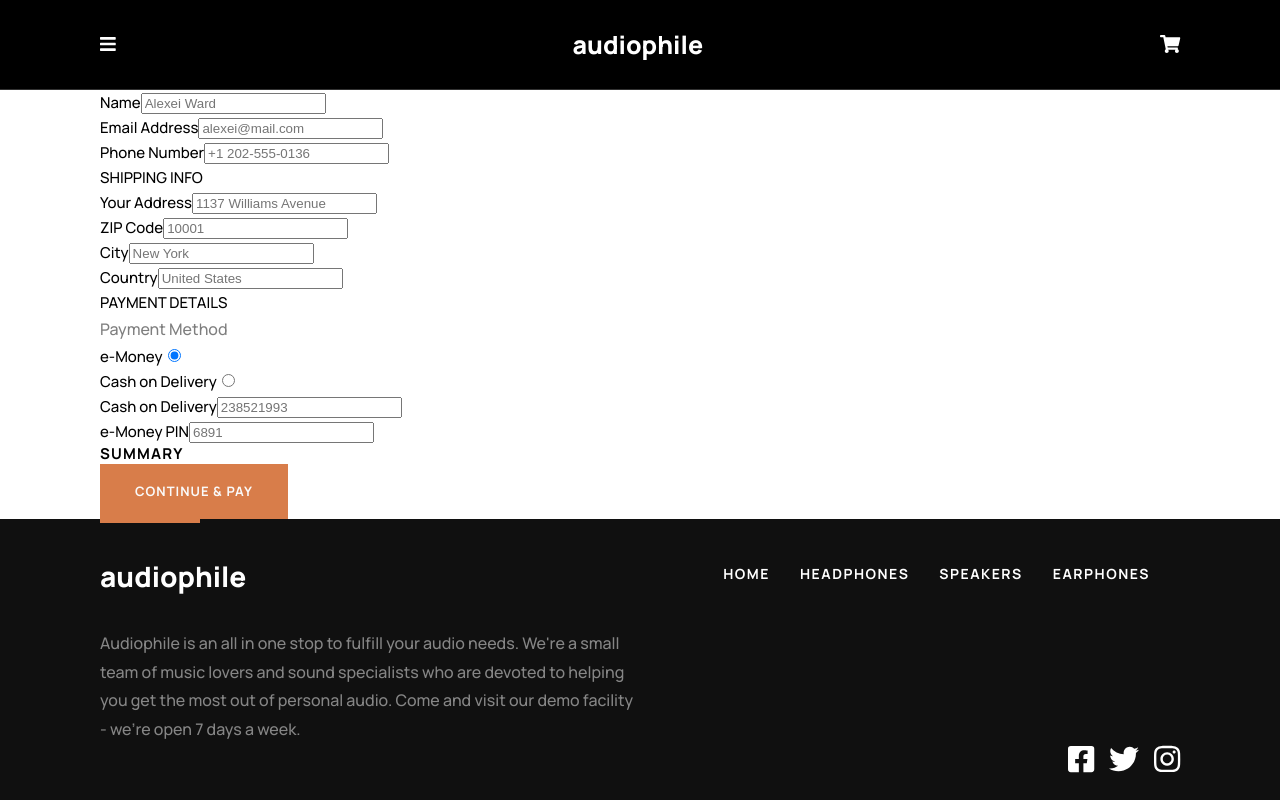
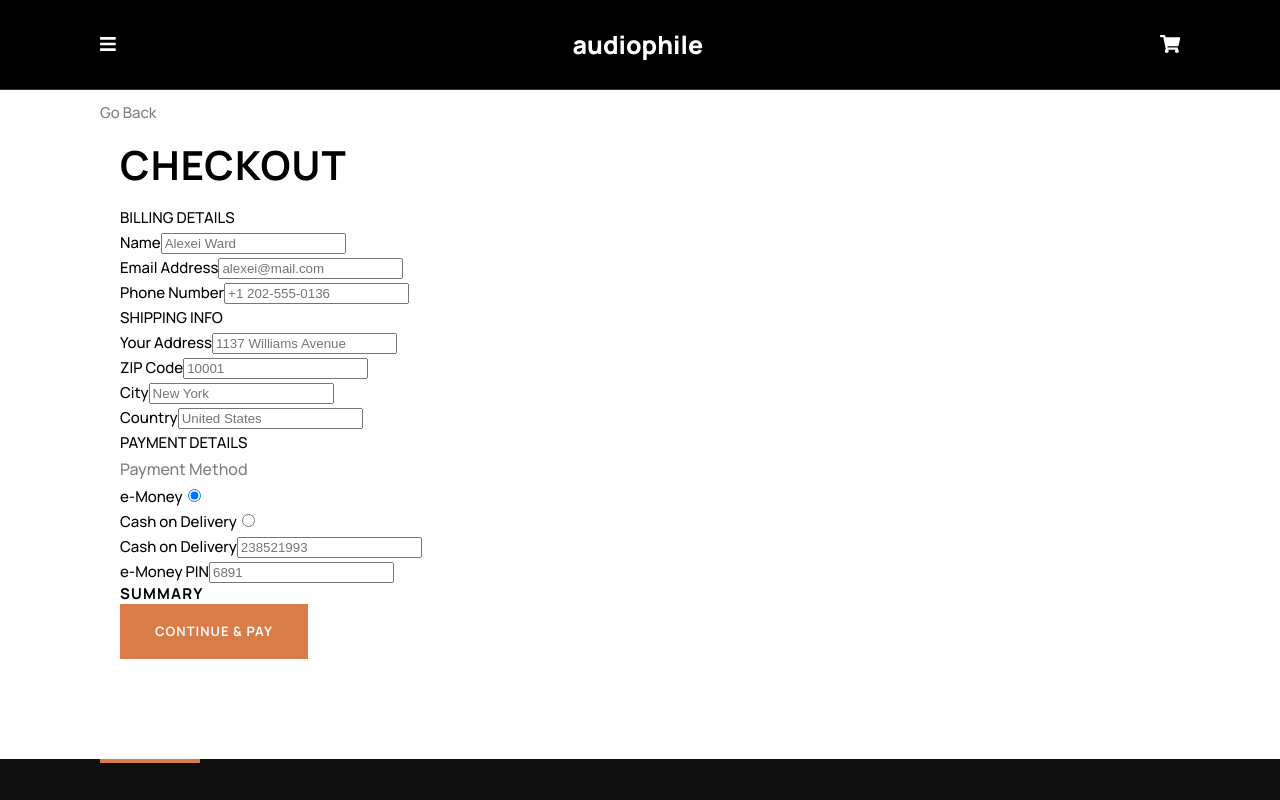
Before and after one commit to sudo-ditto/audiophile-ecommerce, a React (Create React App) app: page /checkout in a window 1280 px wide. Shown: the top 800 px of the page. Built offline with nearby package versions, Linux system fonts and the light colour scheme.

Commit message:
Added checkout container layout

```diff
--- /dev/null
+++ b/src/assets/sass/5-modules/_formInput.scss
@@ -0,0 +1,3 @@
+.form-input {
+
+}
--- /dev/null
+++ b/src/assets/sass/6-pages/_checkout.scss
@@ -0,0 +1,12 @@
+#checkout {
+    padding-top   : 100px;
+    padding-bottom: 100px;
+
+    .checkout__container {
+        padding: 0 20px;
+
+        h1 {
+            margin: 20px 0;
+        }
+    }
+}
--- a/src/assets/sass/main.scss
+++ b/src/assets/sass/main.scss
@@ -38,8 +38,10 @@
 @import '5-modules/_cartProductItem';
 @import '5-modules/_sideDrawer';
 @import '5-modules/_cartPriceContainer';
+@import '5-modules/_formInput';
 
 //  6 - PAGES
+@import '6-pages/_checkout';
 @import '6-pages/_header';
 @import '6-pages/_footer';
 @import '6-pages/_product';
--- a/src/pages/containers/Checkout.js
+++ b/src/pages/containers/Checkout.js
@@ -8,7 +8,8 @@ import GoBack from '../components/UI/GoBack';
 const Checkout = () => {
     return (
         <section id="checkout" className="page-wrapper">
-            <GoBack category="headphones"/>
+            <GoBack category="headphones" />
+            <div className="checkout__container">
                 <h1>Checkout</h1>
                 <form action="/" className="checkout-form">
                     <BillingAddress />
@@ -16,6 +17,7 @@ const Checkout = () => {
                     <PaymentDetails />
                     <OrderSummary />
                 </form>
+            </div>
         </section>
     )
 }
```
Also changed, not shown: src/assets/sass/5-modules/_orderSummary.scss (added). Lines whose indentation alone changed are shown as unchanged.
